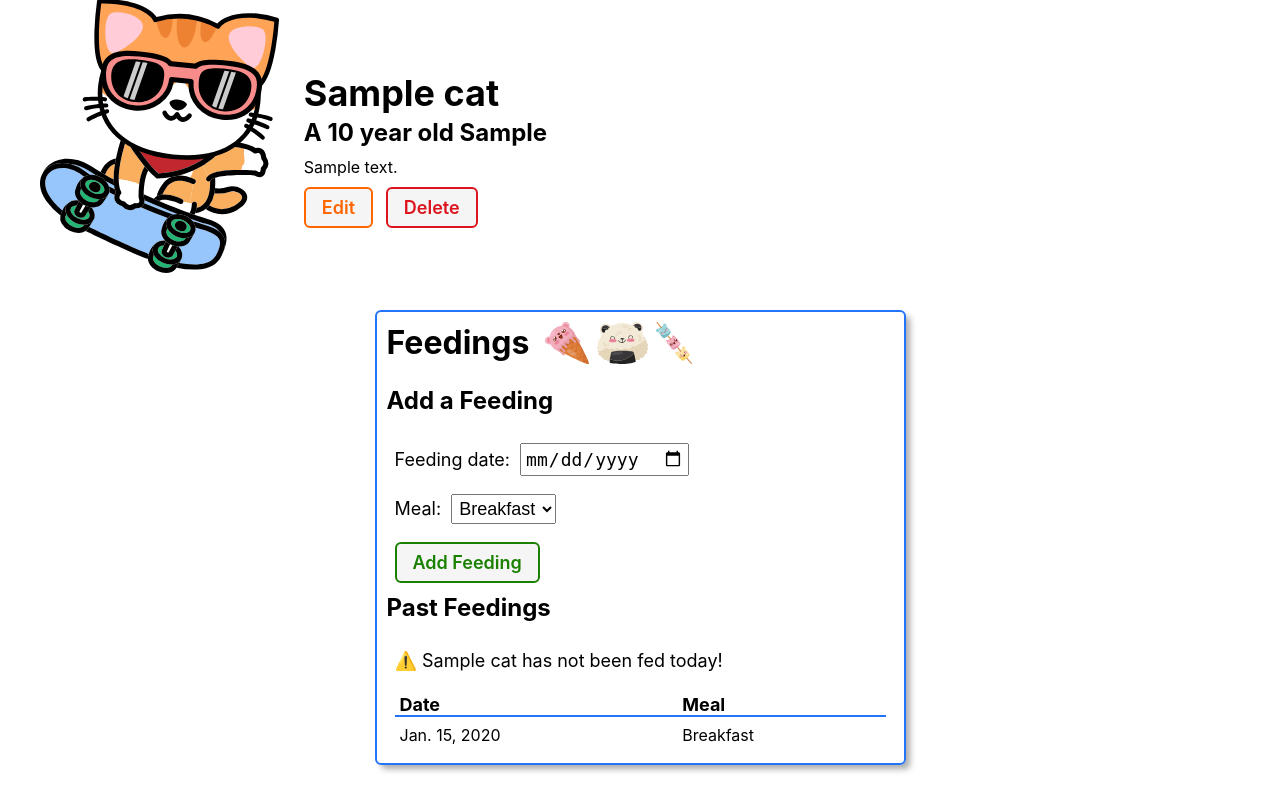
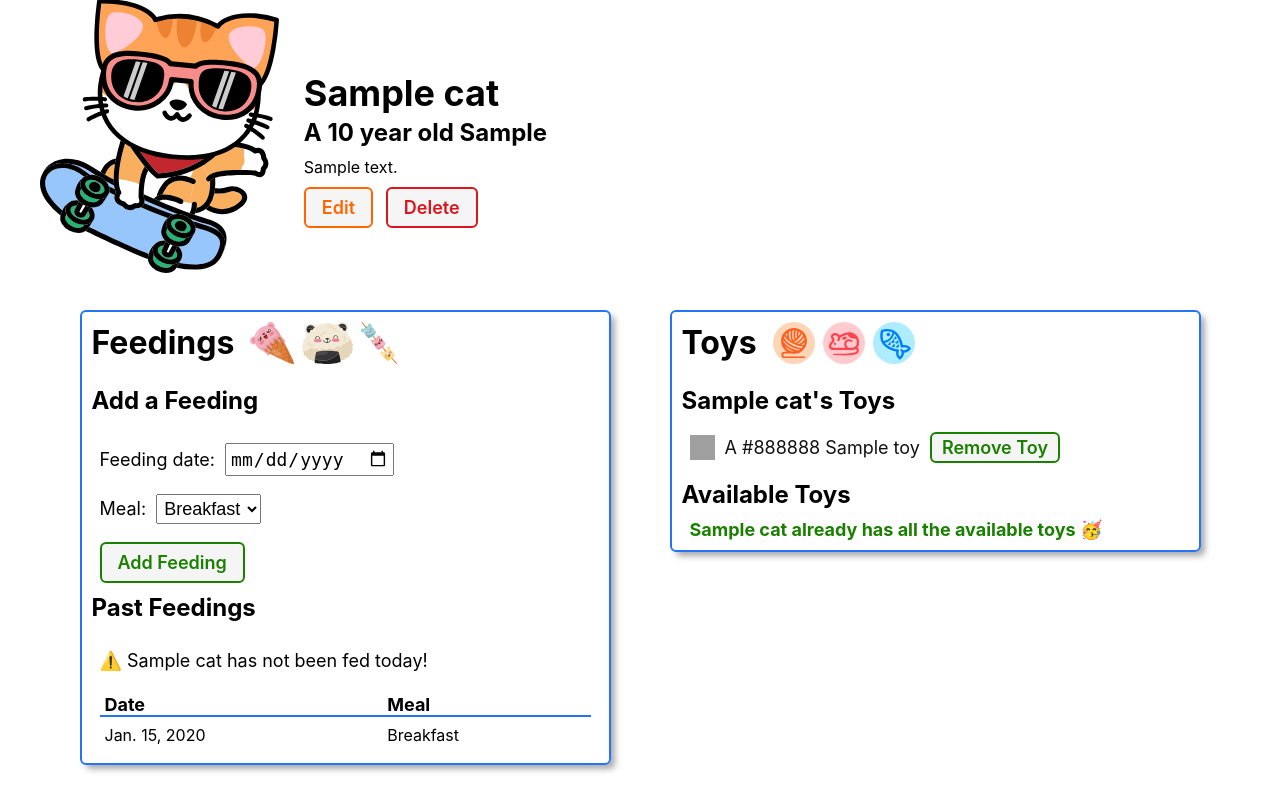
Before and after one commit to ommadova/catcollector, a Django app: page /cats/1/ in a window 1280 px wide. Shown: the part 91-876 px from the top of the page. Run offline with Django 5.2, Linux system fonts and the light colour scheme; tables that the repository leaves empty hold one stand-in row (values such as "Sample post").

Commit message:
Finish part7 for catcollector

```diff
--- a/main_app/models.py
+++ b/main_app/models.py
@@ -15,6 +15,7 @@ class Cat(models.Model):
   breed = models.CharField(max_length=100)
   description = models.TextField(max_length=250)
   age = models.IntegerField()
+  toys = models.ManyToManyField('Toy')
 
   def __str__(self):
     return f'{self.name} ({self.id})'
--- a/main_app/templates/cats/detail.html
+++ b/main_app/templates/cats/detail.html
@@ -76,6 +76,55 @@
     </div>
     {% endif %}
   </section>
+
+  <section class="toys">
+    <div class="subsection-title">
+      <h2>Toys</h2>
+      <img src="{% static 'images/string.svg' %}" alt="A ball of string" />
+      <img src="{% static 'images/mouse.svg' %}" alt="A mouse" />
+      <img src="{% static 'images/fish.svg' %}" alt="A fishy toy" />
+    </div>
+
+    <h3>{{ cat.name }}'s Toys</h3>
+    <div class="subsection-content">
+      {% for toy in cat.toys.all %}
+      <div class="toy-container">
+        <div
+          class="color-block"
+          style="background-color: {{ toy.color }}"
+        ></div>
+        <a href="{% url 'toy-detail' toy.id %}">
+          <p>A {{ toy.color }} {{ toy.name }}</p>
+        </a>
+        <form action="{% url 'remove-toy' cat.id toy.id %}" method="post">
+          {% csrf_token %}
+          <button type="submit" class="btn submit">Remove Toy</button>
+        </form>
+      </div>
+      {% empty %}
+      <p class="no-toys">{{cat.name}} doesn't have any toys!</p>
+      {% endfor %}
+    </div>
+
+    <h3>Available Toys</h3>
+    <div class="subsection-content">
+      {% for toy in toys %}
+      <div class="toy-container">
+        <div
+          class="color-block"
+          style="background-color: {{ toy.color }}"
+        ></div>
+        <p>{{ toy.color }} {{ toy.name }}</p>
+        <form action="{% url 'associate-toy' cat.id toy.id %}" method="post">
+          {% csrf_token %}
+          <button type="submit" class="btn submit">Give Toy</button>
+        </form>
+      </div>
+      {% empty %}
+      <p class="all-toys">{{cat.name}} already has all the available toys 🥳</p>
+      {% endfor %}
+    </div>
+  </section>
 </div>
 
 {% endblock %}
--- a/main_app/urls.py
+++ b/main_app/urls.py
@@ -10,10 +10,13 @@ urlpatterns = [
   path('cats/<int:pk>/update/', views.CatUpdate.as_view(), name='cat-update'),
   path('cats/<int:pk>/delete/', views.CatDelete.as_view(), name='cat-delete'),
   path('cats/<int:cat_id>/add-feeding/', views.add_feeding, name='add-feeding'),
+  path('cats/<int:cat_id>/associate-toy/<int:toy_id>/', views.associate_toy, name='associate-toy'),
   path('toys/create/', views.ToyCreate.as_view(), name ='toy-create'),
   path('toys/<int:pk>/', views.ToyDetail.as_view(), name='toy-detail'),
   path('toys/', views.ToyList.as_view(), name='toy-index'),
   path('toys/<int:pk>/update/', views.ToyUpdate.as_view(), name='toy-update'),
   path('toys/<int:pk>/delete/', views.ToyDelete.as_view(), name='toy-delete'),
+  path('cats/<int:cat_id>/remove-toy/<int:toy_id>/', views.remove_toy, name='remove-toy'),
+
 
 ]
--- a/main_app/views.py
+++ b/main_app/views.py
@@ -1,6 +1,6 @@
 from django.shortcuts import render, redirect
 from django.views.generic.edit import CreateView, UpdateView, DeleteView
-from django.views.generic import ListView, DetailView
+from django.views.generic import DetailView, ListView
 from .models import Cat, Toy
 from .forms import FeedingForm
 
@@ -17,15 +17,20 @@ def cat_index(request):
 
 def cat_detail(request, cat_id):
   cat = Cat.objects.get(id=cat_id)
+  # Obtain list of toys ids that the cat has
+  toys_cat_has = cat.toys.all().values_list('id')
+  # Query for toys that the cat doesn't have
+  toys = Toy.objects.exclude(id__in=toys_cat_has)
   feeding_form = FeedingForm()
   return render(request, 'cats/detail.html', {
     'cat': cat,
+    'toys': toys,
     'feeding_form': feeding_form
   })
 
 class CatCreate(CreateView):
   model = Cat
-  fields = '__all__'
+  fields = ['name', 'breed', 'description', 'age']
   # success_url = '/cats/{id}'
 
 class CatUpdate(UpdateView):
@@ -45,19 +50,29 @@ def add_feeding(request, cat_id):
   return redirect('cat-detail', cat_id=cat_id)
 
 class ToyCreate(CreateView):
-    model = Toy
-    fields = '__all__'
+  model = Toy
+  fields = '__all__'
+
+class ToyDetail(DetailView):
+  model = Toy
 
 class ToyList(ListView):
-    model = Toy
-
-class ToyDetail(DetailView):
-    model = Toy
+  model = Toy
 
 class ToyUpdate(UpdateView):
-    model = Toy
-    fields = ['name', 'color']
+  model = Toy
+  fields = ['name', 'color']
 
 class ToyDelete(DeleteView):
-    model = Toy
-    success_url = '/toys/'
+  model = Toy
+  success_url = '/toys/'
+
+def associate_toy(request, cat_id, toy_id):
+  cat = Cat.objects.get(id__exact=cat_id)
+  cat.toys.add(toy_id)
+  return redirect('cat-detail', cat_id=cat_id)
+
+def remove_toy(request, cat_id, toy_id):
+    cat = Cat.objects.get(id__exact=cat_id)
+    cat.toys.remove(toy_id)
+    return redirect('cat-detail', cat_id=cat_id)
```
Also changed, not shown: main_app/migrations/0004_cat_toys.py (added).
